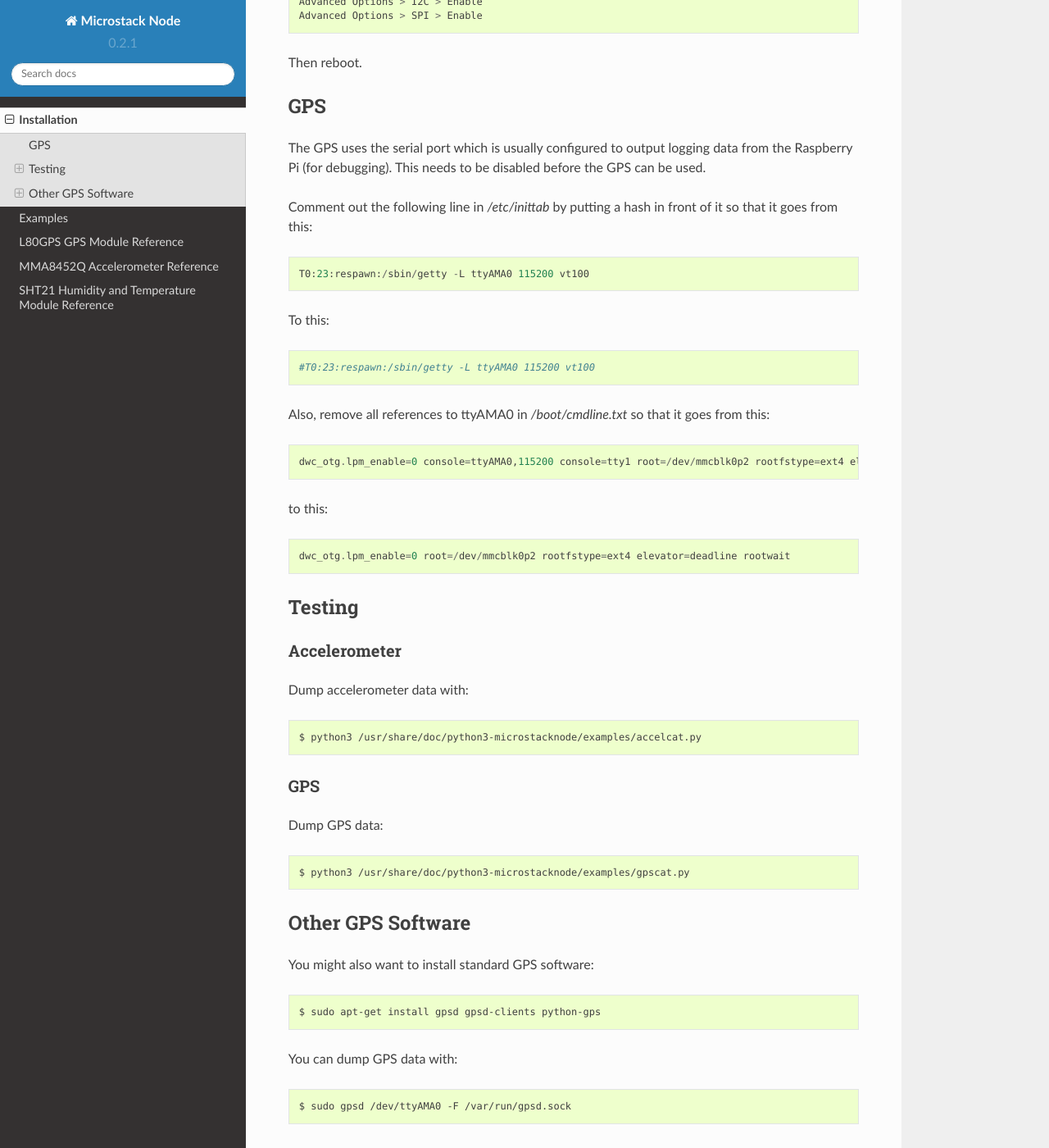
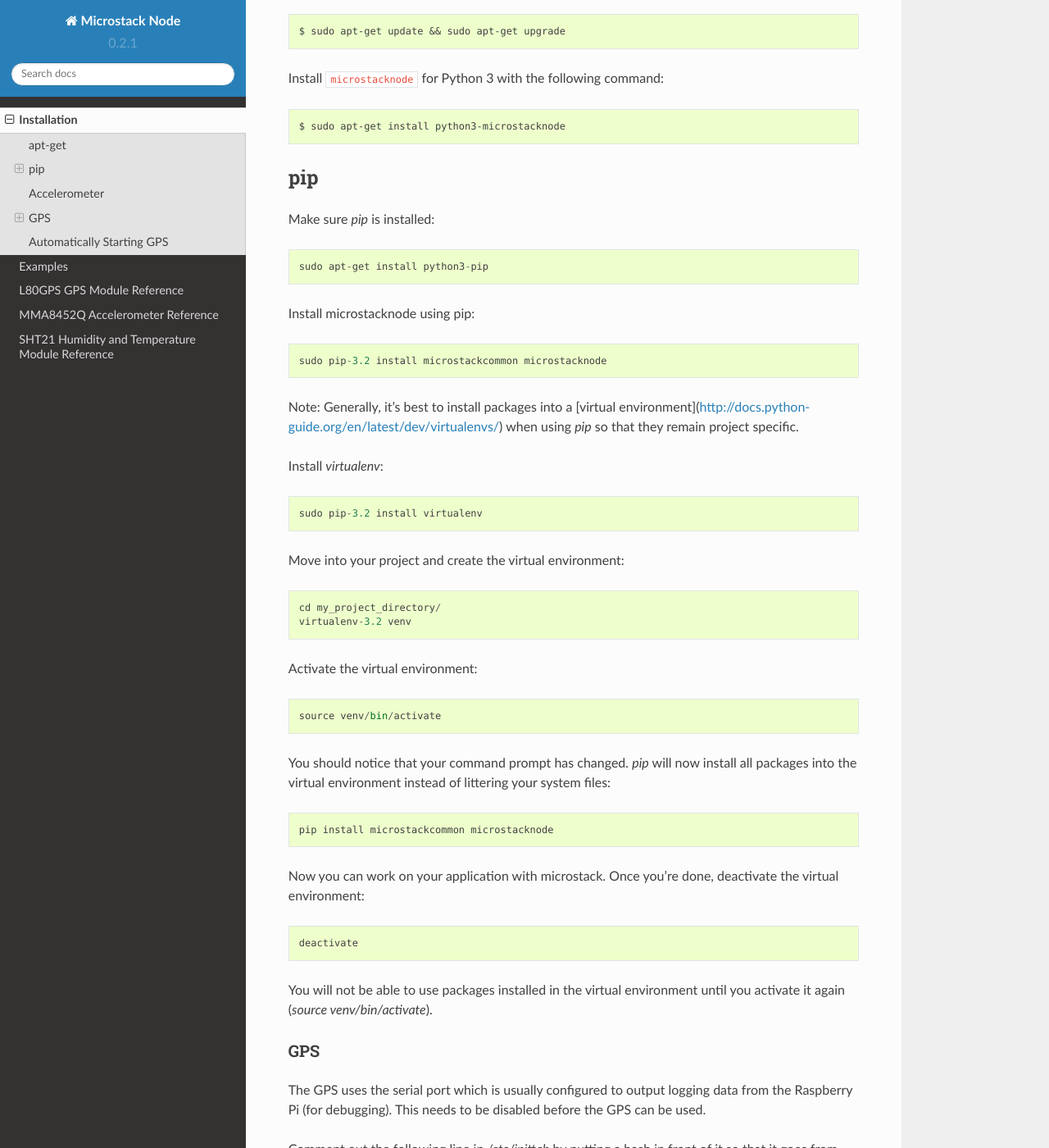
Before and after one commit to microstack-IoT/python3-microstacknode, a Sphinx documentation site: the page built from docs/installation.rst, in a window 1280 px wide and 1400 px high, scrolled down 589 px. Shown: the whole window at 82% size. Built offline with Sphinx 7.4.7 and the Read the Docs theme 2.0.0, drawn with Linux system fonts in a browser that asks for light colours; pages that are not in the unit, such as notebooks, are missing from menus; some of the changed text lies outside the part shown.

Commit message:
fixed installation instructions

```diff
--- a/docs/installation.rst
+++ b/docs/installation.rst
@@ -21,6 +11,61 @@ And then navigating to::
     Advanced Options > SPI > Enable
 
 Then reboot.
+
+You can install `microstacknode` with either `apt-get` or `pip`.
+
+apt-get
+-------
+Make sure you are using the lastest version of Raspbian::
+
+    $ sudo apt-get update && sudo apt-get upgrade
+
+Install ``microstacknode`` for Python 3 with the following command::
+
+    $ sudo apt-get install python3-microstacknode
+
+pip
+---
+Make sure `pip` is installed::
+
+    sudo apt-get install python3-pip
+
+Install microstacknode using pip::
+
+    sudo pip-3.2 install microstackcommon microstacknode
+
+
+Note: Generally, it's best to install packages into a
+[virtual environment](http://docs.python-guide.org/en/latest/dev/virtualenvs/)
+when using `pip` so that they remain project specific.
+
+Install `virtualenv`::
+
+    sudo pip-3.2 install virtualenv
+
+Move into your project and create the virtual environment::
+
+    cd my_project_directory/
+    virtualenv-3.2 venv
+
+Activate the virtual environment::
+
+    source venv/bin/activate
+
+You should notice that your command prompt has changed. `pip` will now
+install all packages into the virtual environment instead of littering
+your system files::
+
+    pip install microstackcommon microstacknode
+
+Now you can work on your application with microstack. Once you're done,
+deactivate the virtual environment::
+
+    deactivate
+
+You will not be able to use packages installed in the virtual environment
+until you activate it again (`source venv/bin/activate`).
+
 
 GPS
 ===
```
Also changed, not shown: other parts of docs/installation.rst (+1 -11 lines), 7 other files.
